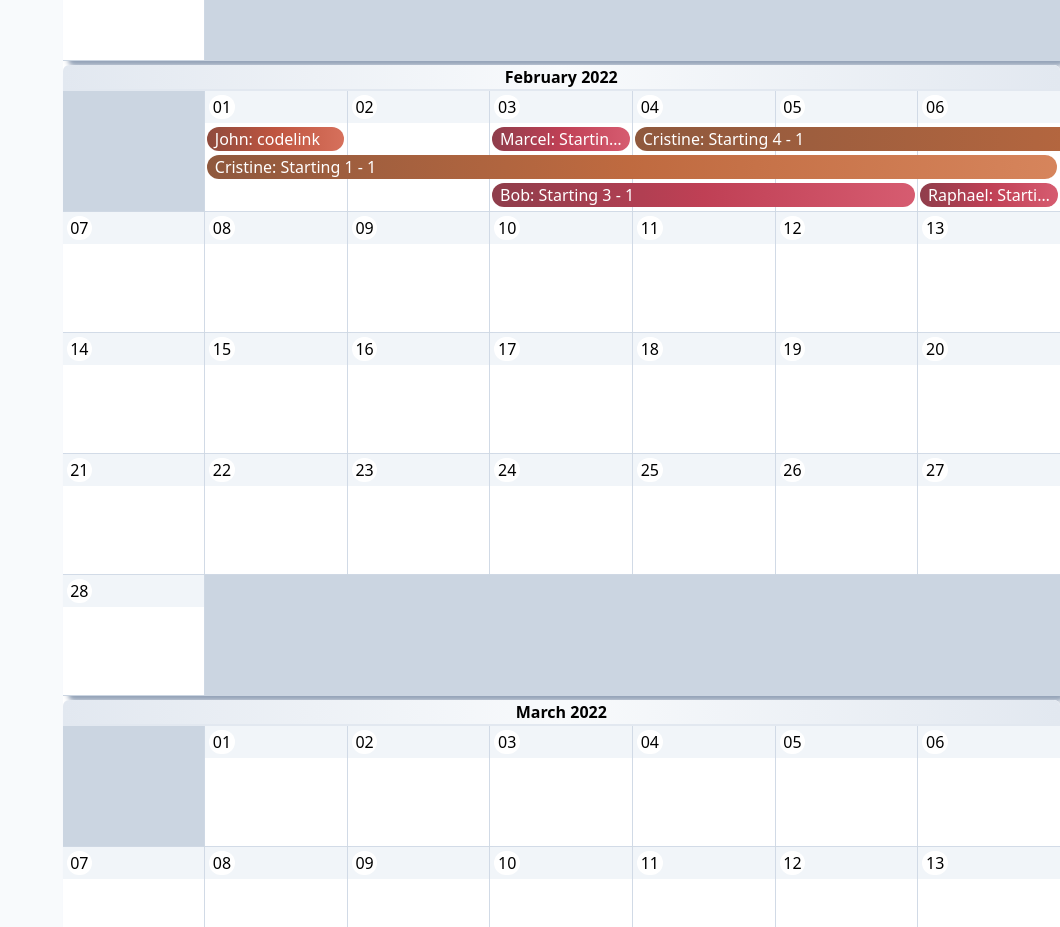
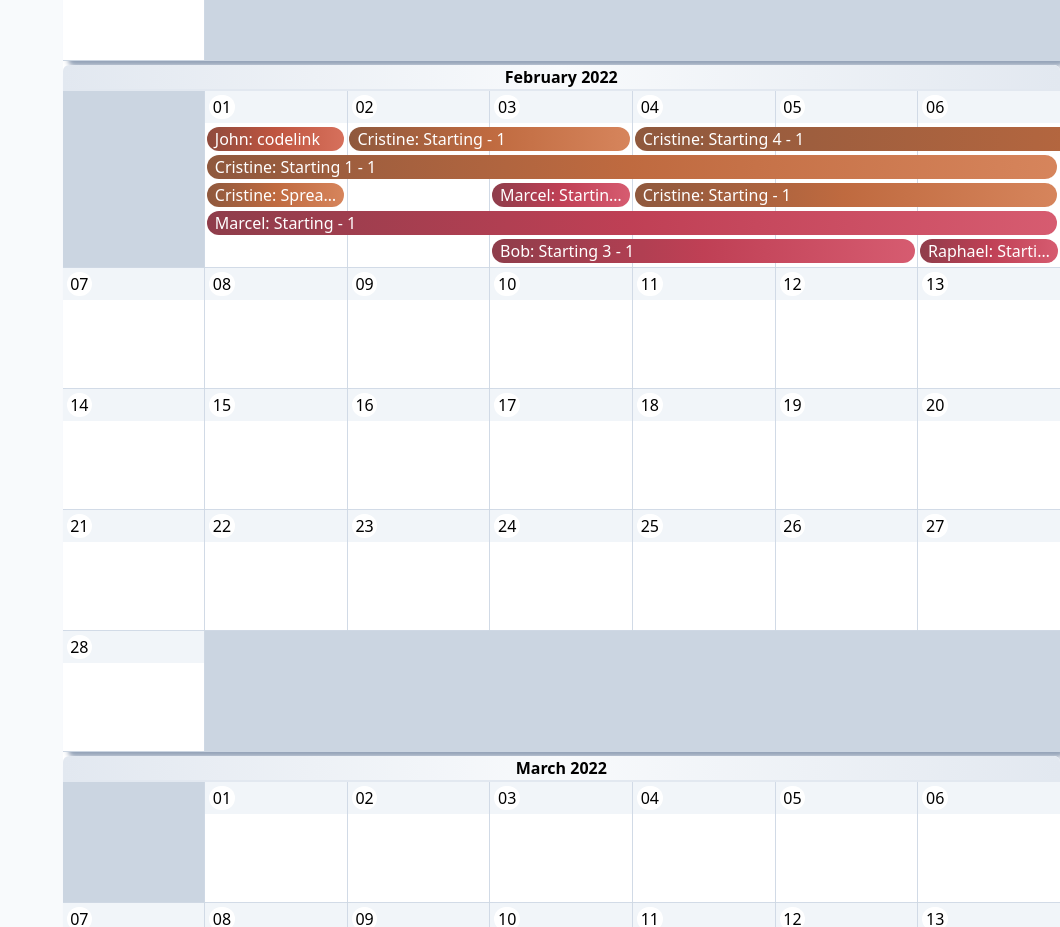
Before and after one commit to espin-tolosa/calendar-ts, a React (Vite) app: page / in a window 1280 px wide. Shown: the part 2120-3047 px from the top of the page, without its empty margins (220-1280 px from the left). Built offline with nearby package versions, Linux system fonts and the light colour scheme.

Commit message:
Implemented Fourth State Core Bubbling algo

```diff
--- a/src/static/initEvents.ts
+++ b/src/static/initEvents.ts
@@ -46,6 +46,34 @@ export const month1 = [
     start: "2022-02-06",
     end: "2022-02-06",
   },
+  {
+    id: 7,
+    client: "Cristine",
+    job: "Spread - 1",
+    start: "2022-02-01",
+    end: "2022-02-01",
+  },
+  {
+    id: 8,
+    client: "Marcel",
+    job: "Starting - 1",
+    start: "2022-02-01",
+    end: "2022-02-06",
+  },
+  {
+    id: 9,
+    client: "Cristine",
+    job: "Starting - 1",
+    start: "2022-02-02",
+    end: "2022-02-03",
+  },
+  {
+    id: 10,
+    client: "Cristine",
+    job: "Starting - 1",
+    start: "2022-02-04",
+    end: "2022-02-06",
+  },
 ] as Array<event>;
 
 export const month2 = [
```
